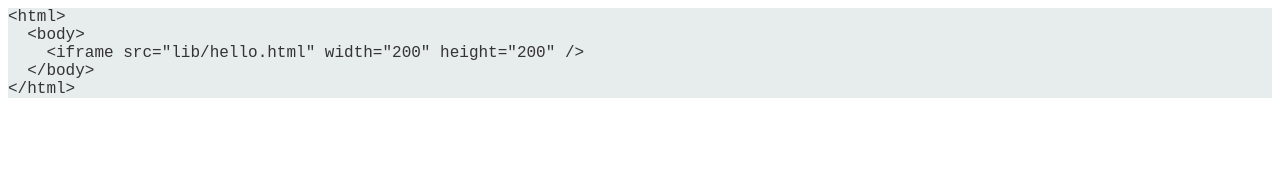
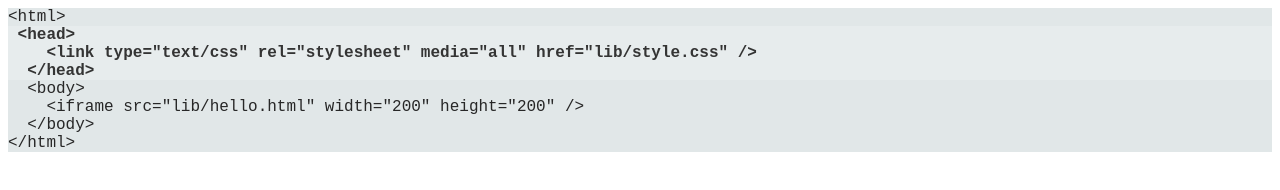
Before and after one commit to ArtsiomPH/Git-tutorial, a plain HTML site: page index.html in a window 1280 px wide. Drawn offline with Linux system fonts and the light colour scheme.

Commit message:
Updated index.html

```diff
--- a/index.html
+++ b/index.html
@@ -7,12 +7,16 @@
   <meta name="Generator" content="Cocoa HTML Writer">
   <meta name="CocoaVersion" content="2113.5">
   <style type="text/css">
-    p.p1 {margin: 0.0px 0.0px 0.0px 0.0px; font: 16.0px 'Courier New'; color: #343434; -webkit-text-stroke: #343434; background-color: #e7eced}
+    p.p1 {margin: 0.0px 0.0px 0.0px 0.0px; font: 16.0px 'Courier New'; color: #272727; -webkit-text-stroke: #272727; background-color: #e1e7e8}
+    p.p2 {margin: 0.0px 0.0px 0.0px 0.0px; font: 16.0px 'Courier New'; color: #343434; -webkit-text-stroke: #343434; background-color: #e7eced}
     span.s1 {font-kerning: none}
   </style>
 </head>
 <body>
 <p class="p1"><span class="s1">&lt;html&gt;</span></p>
+<p class="p2"><span class="s1"><b><span class="Apple-converted-space"> </span>&lt;head&gt;</b></span></p>
+<p class="p2"><span class="s1"><b><span class="Apple-converted-space">    </span>&lt;link type="text/css" rel="stylesheet" media="all" href="lib/style.css" /&gt;</b></span></p>
+<p class="p2"><span class="s1"><b><span class="Apple-converted-space">  </span>&lt;/head&gt;</b></span></p>
 <p class="p1"><span class="s1"><span class="Apple-converted-space">  </span>&lt;body&gt;</span></p>
 <p class="p1"><span class="s1"><span class="Apple-converted-space">    </span>&lt;iframe src="lib/hello.html" width="200" height="200" /&gt;</span></p>
 <p class="p1"><span class="s1"><span class="Apple-converted-space">  </span>&lt;/body&gt;</span></p>
```
